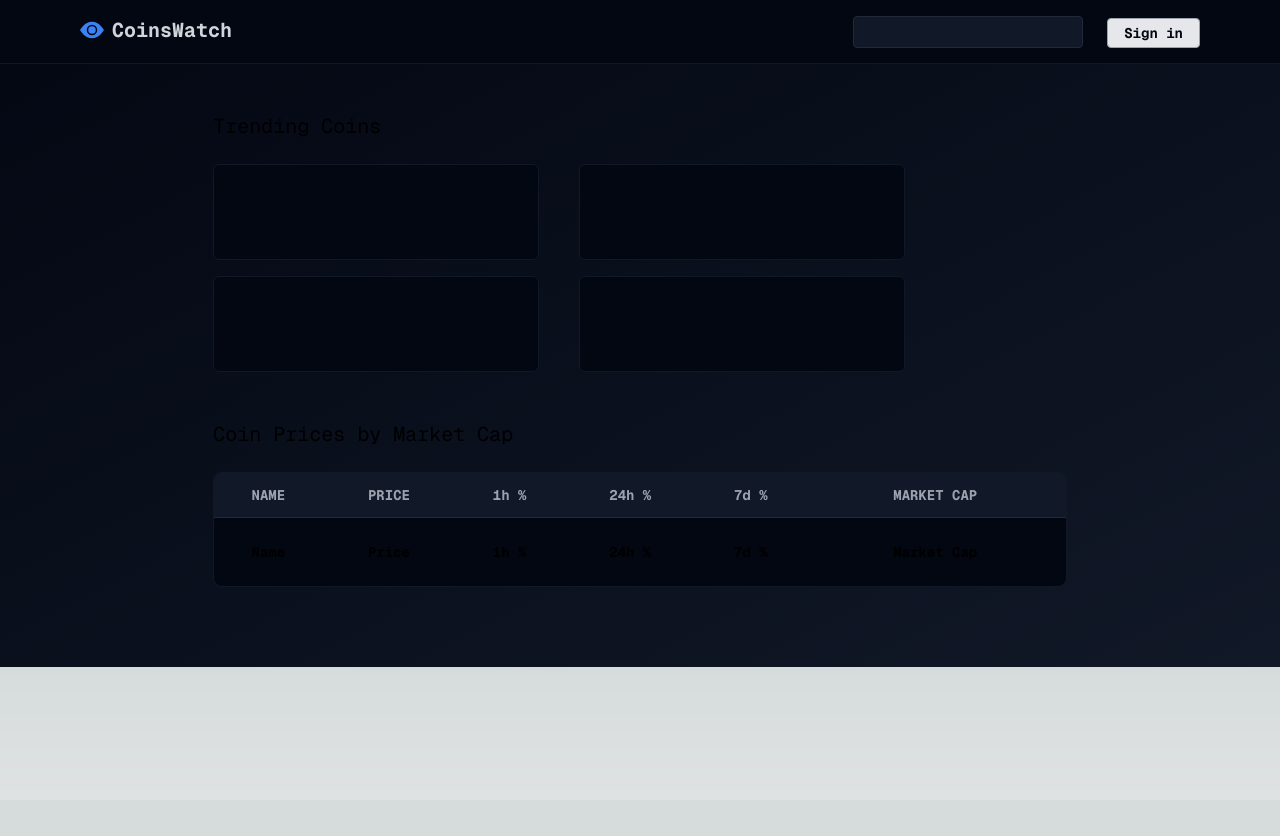
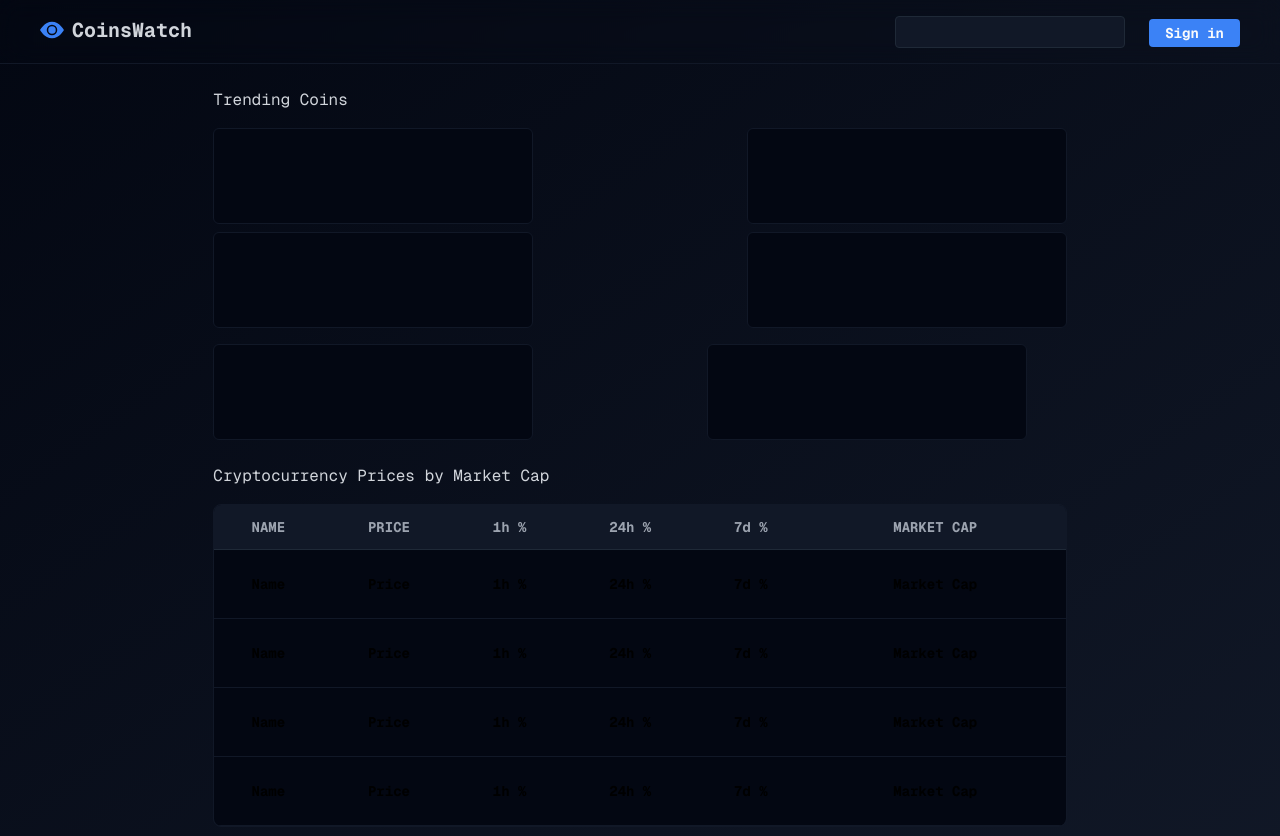
Before and after one commit to zinedinechami/crypto_next, a Next.js app: page / in a window 1280 px wide. Shown: the top 836 px of the page. Before the commit the page ends 800 px from the top, so only its background shows below. Built offline with nearby package versions, Linux system fonts and the light colour scheme.

Commit message:
updated header and trending section designs, elongated the coin table

```diff
--- a/src/app/componenets/coin_table.tsx
+++ b/src/app/componenets/coin_table.tsx
@@ -2,7 +2,9 @@ export default function CoinsTable() {
   return (
     <>
       <section className="pb-20">
-        <h1 className="text-xl mb-6 ">Coin Prices by Market Cap</h1>
+        <h1 className="text-base mb-4 text-gray-300 ">
+          Cryptocurrency Prices by Market Cap
+        </h1>
         <div className="rounded-lg overflow-hidden border border-gray-900">
           <table className="w-full  bg-gray-950  border-gray-900 rounded-lg">
             <thead className="text-gray-400 border-b border-gray-800 rounded-lg text-sm bg-gray-900">
@@ -16,7 +18,31 @@ export default function CoinsTable() {
               </tr>
             </thead>
             <tbody className="rounded-md text-center text-sm font-bold">
-              <tr className="hover:bg-gray-900/50 transition-colors">
+              <tr className="hover:bg-gray-900/50 transition-colors border-b border-gray-900">
+                <td className="py-6">Name</td>
+                <td>Price</td>
+                <td>1h %</td>
+                <td>24h %</td>
+                <td>7d %</td>
+                <td>Market Cap</td>
+              </tr>
+              <tr className="hover:bg-gray-900/50 transition-colors border-b border-gray-900">
+                <td className="py-6">Name</td>
+                <td>Price</td>
+                <td>1h %</td>
+                <td>24h %</td>
+                <td>7d %</td>
+                <td>Market Cap</td>
+              </tr>
+              <tr className="hover:bg-gray-900/50 transition-colors  border-b border-gray-900">
+                <td className="py-6">Name</td>
+                <td>Price</td>
+                <td>1h %</td>
+                <td>24h %</td>
+                <td>7d %</td>
+                <td>Market Cap</td>
+              </tr>
+              <tr className="hover:bg-gray-900/50 transition-colors border-b border-gray-900">
                 <td className="py-6">Name</td>
                 <td>Price</td>
                 <td>1h %</td>
--- a/src/app/componenets/header.tsx
+++ b/src/app/componenets/header.tsx
@@ -1,8 +1,8 @@
 export default function Header() {
   return (
     <>
-      <nav className="w-full flex h-16  border-gray-900 border-b relative bg-gray-950">
-        <div className="mt-4 ml-20 flex">
+      <nav className="w-full flex h-16  border-gray-900 border-b sticky top-0 z-50  backdrop-blur-md">
+        <div className="mt-4 ml-10 flex">
           <svg
             xmlns="http://www.w3.org/2000/svg"
             width="16"
@@ -17,13 +17,13 @@ export default function Header() {
 
           <h1 className=" font-bold text-xl text-gray-300">CoinsWatch</h1>
         </div>
-        <div className="absolute right-20 top-4">
+        <div className="absolute right-10 top-4">
           <input
             className="h-8 rounded mr-6 bg-gray-900 border border-gray-800"
             type="text"
           />
 
-          <button className="px-4 py-1 bg-gray-200 border border-gray-400 text-sm font-bold text-gray-950 rounded">
+          <button className="px-4 py-1 bg-blue-500  text-sm font-bold text-gray-50 rounded">
             Sign in
           </button>
         </div>
--- a/src/app/componenets/trending.tsx
+++ b/src/app/componenets/trending.tsx
@@ -1,13 +1,15 @@
 export default function Trending() {
   return (
     <>
-      <section className="pt-12 pb-12 w-11/12 ">
-        <h1 className="text-xl mb-6 ">Trending Coins</h1>
-        <div className="flex flex-wrap  ">
-          <article className="w-5/12 h-24 mb-4 mr-10 rounded-md border border-gray-900 bg-gray-950"></article>
-          <article className="w-5/12 h-24 rounded-md border border-gray-900 bg-gray-950"></article>
-          <article className="w-5/12 h-24 mr-10 rounded-md border border-gray-900 bg-gray-950"></article>
-          <article className="w-5/12 h-24 rounded-md border border-gray-900 bg-gray-950"></article>
+      <section className="pt-6 pb-6 ">
+        <h1 className="text-base mb-4 text-gray-300 ">Trending Coins</h1>
+        <div className="flex flex-wrap justify-between w-full">
+          <article className="w-80 h-24 mb-2  rounded-md border border-gray-900 bg-gray-950"></article>
+          <article className="w-80 h-24 rounded-md border border-gray-900 bg-gray-950"></article>
+          <article className="w-80 h-24 mr-10 rounded-md border border-gray-900 bg-gray-950"></article>
+          <article className="w-80 h-24 mb-4  rounded-md border border-gray-900 bg-gray-950"></article>
+          <article className="w-80 h-24 rounded-md border border-gray-900 bg-gray-950"></article>
+          <article className="w-80 h-24 mr-10 rounded-md border border-gray-900 bg-gray-950"></article>
         </div>
       </section>
     </>
--- a/src/app/page.tsx
+++ b/src/app/page.tsx
@@ -5,7 +5,7 @@ import CoinsTable from "./componenets/coin_table";
 
 export default function Home() {
   return (
-    <main className="bg-gradient-to-br from-gray-950 to-gray-900">
+    <main className="bg-gradient-to-br from-gray-950 to-gray-900 z-0">
       <Header />
       <div className="w-8/12  mx-auto">
         <Trending />
```
